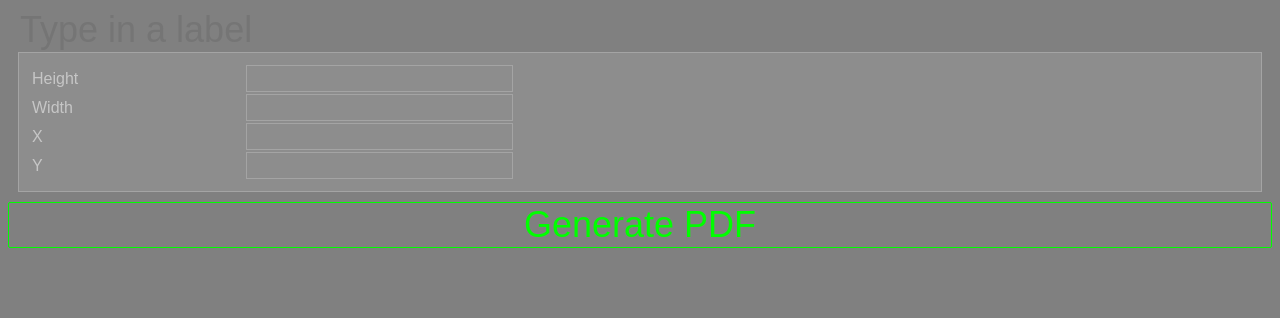
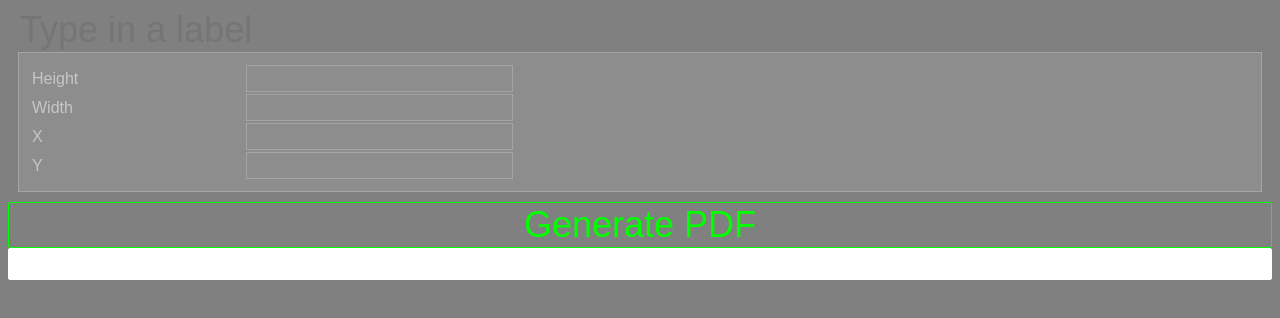
Before and after one commit to riazlatib/forms_for_africa, a plain HTML site: page index.html in a window 1280 px wide. Drawn offline with Linux system fonts and the light colour scheme.

Commit message:
Styling the popup preview

```diff
--- a/index.html
+++ b/index.html
@@ -42,6 +42,8 @@
 
     <button id="generate_pdf" onclick="generate()">Generate PDF</button>
     <div id="display_text"></div>
+
+    <div id="preview_pdf"></div>
   </body>
   <script type="application/javascript" src="lib/js/jspdf.js"></script>
   <script type="application/javascript" src="lib/js/app.js"></script>
--- a/lib/css/styles.css
+++ b/lib/css/styles.css
@@ -54,3 +54,11 @@ body {
   color: steelblue;
   border: 1px solid steelblue;
 }
+
+/* POPUP MODAL */
+#preview_pdf {
+  border: 1px solid white;
+  height: 30px;
+  background-color: white;
+  border-radius: 2px;
+}
```
